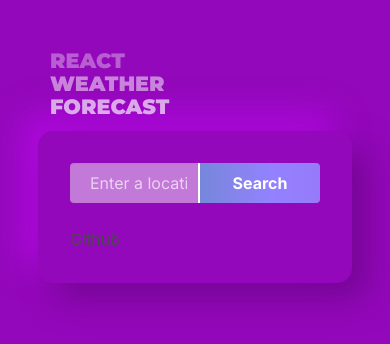
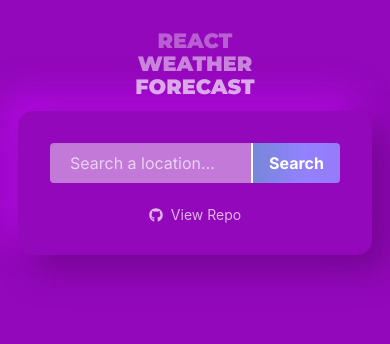
Before and after one commit to GedalyaKrycer/hw-6-weather-dashboard, a React (Create React App) app in the folder weather-forecaster/: page / in a window 390 px wide. Shown: the top 344 px of the page. Built offline with nearby package versions, Linux system fonts and the light colour scheme.

Commit message:
Added mobile search and logo  mobile styles

```diff
--- a/weather-forecaster/package.json
+++ b/weather-forecaster/package.json
@@ -9,6 +9,7 @@
     "react": "^16.13.1",
     "react-bulma-components": "^3.4.0",
     "react-dom": "^16.13.1",
+    "react-icons": "^3.11.0",
     "react-scripts": "3.4.3"
   },
   "scripts": {
--- a/weather-forecaster/src/App.js
+++ b/weather-forecaster/src/App.js
@@ -8,7 +8,7 @@ import SidebarWrapper from './components/SidebarWrapper';
 function App() {
   return (
     <>
-      <main className="columns g__main-wrapper">
+      <main className="columns is-desktop g__main-wrapper">
         <section className="column g__sidebar-container">
           <SidebarWrapper>
             <LocationHistory />
--- a/weather-forecaster/src/components/SearchBar/index.js
+++ b/weather-forecaster/src/components/SearchBar/index.js
@@ -1,14 +1,15 @@
 import React from 'react';
 import './style.css';
+import { FaGithub } from 'react-icons/fa';
 
 function SearchBar() {
     return (
         <header className="search-bar__header">
             <div className="columns">
-                <div className="column">
+                <div className="column is-8">
                     <div className="field has-addons">
                         <div className="control is-expanded">
-                            <input id="citySearch" className="input" type="text" placeholder="Enter a location here…" />
+                            <input id="citySearch" className="input" type="text" placeholder="Search a location…" />
                         </div>
                         <div className="control">
                             <button id="citySubmit" type="submit" className="button g__full-percent-height search-bar__btn">
@@ -17,8 +18,15 @@ function SearchBar() {
                         </div>
                     </div>
                 </div>
-                <div className="column is-one-fifth">
-                    Github
+                <div className="column search-bar__github-container">
+                    <a
+                        href="https://github.com/GedalyaKrycer/weather-forecaster"
+                        target="_blank"
+                        rel="noopener noreferrer"
+                        className="search-bar__github">
+                        <FaGithub />
+                        View Repo
+                    </a>
                 </div>
             </div>
 
--- a/weather-forecaster/src/components/SearchBar/style.css
+++ b/weather-forecaster/src/components/SearchBar/style.css
@@ -48,3 +48,47 @@
     color: white;
     transition: .5s;
 }
+
+.search-bar__github-container {
+    display: flex;
+    justify-content: flex-end;
+}
+
+.search-bar__github {
+    color: rgba(255, 255, 255, 0.7);
+    display: flex;
+    justify-content: center;
+    align-items: center;
+    border: 1px solid rgba(255, 255, 255, 0.5);;
+    height: 40px;
+    font-size: 14px;
+    max-width: 130px;
+    border-radius: 4px;
+    padding: 10px;
+}
+
+.search-bar__github svg {
+    margin-right: 8px;
+}
+
+.search-bar__github:hover {
+    background: rgba(255, 255, 255, 0.7);
+    color: var(--primary-color);
+}
+
+@media screen and (max-width: 768px) {
+    .search-bar__github-container {
+        justify-content: center;
+        padding: 0;
+    }
+
+    .search-bar__github {
+        color: rgba(255, 255, 255, 0.7);
+        border: none;
+        height: 40px;
+        font-size: 14px;
+        max-width: 130px;
+
+    }
+
+}
--- a/weather-forecaster/src/components/SidebarWrapper/style.css
+++ b/weather-forecaster/src/components/SidebarWrapper/style.css
@@ -2,22 +2,36 @@
     max-width: 50px;
 }
 
+.side-bar__logo span {
+    display: block;
+    width: 100%;
+}
+
 .sidebar__logo--one {
-    display: block;
     opacity: .35;
 }
 
 .sidebar__logo--two {
-    display: block;
     opacity: .5;
 }
 
 .sidebar__logo--three {
-    display: block;
     opacity: .65;
 }
 
 .sidebar__logo--four {
-    display: block;
     opacity: .85;
 }
+
+
+@media screen and (max-width: 768px) {
+
+    .side-bar__logo {
+       margin: 0 auto;
+       max-width: 100%;
+       text-align: center;
+    }
+
+
+
+}
--- a/weather-forecaster/src/global.css
+++ b/weather-forecaster/src/global.css
@@ -118,3 +118,37 @@ Bulma Overrides
   min-width: 120px;
   white-space: normal;
 }
+
+
+
+
+
+
+/* ===========================================================
+Mobile Styles
+=========================================================== */
+@media screen and (max-width: 768px) {
+
+  .g__main-wrapper {
+    padding: 30px;
+  }
+
+  .g__sidebar-container {
+    max-width: 100%;
+  }
+
+  .button {
+    border: none;
+    color: white;
+    font-family: 'Inter', sans-serif;
+    font-weight: bold;
+    min-width: 70px;
+    white-space: normal;
+  }
+
+  .input:focus {
+
+    font-size: 18px;
+  }
+
+}
```
Also changed, not shown: 1 other file (tests, documents, lock files or other folders).
